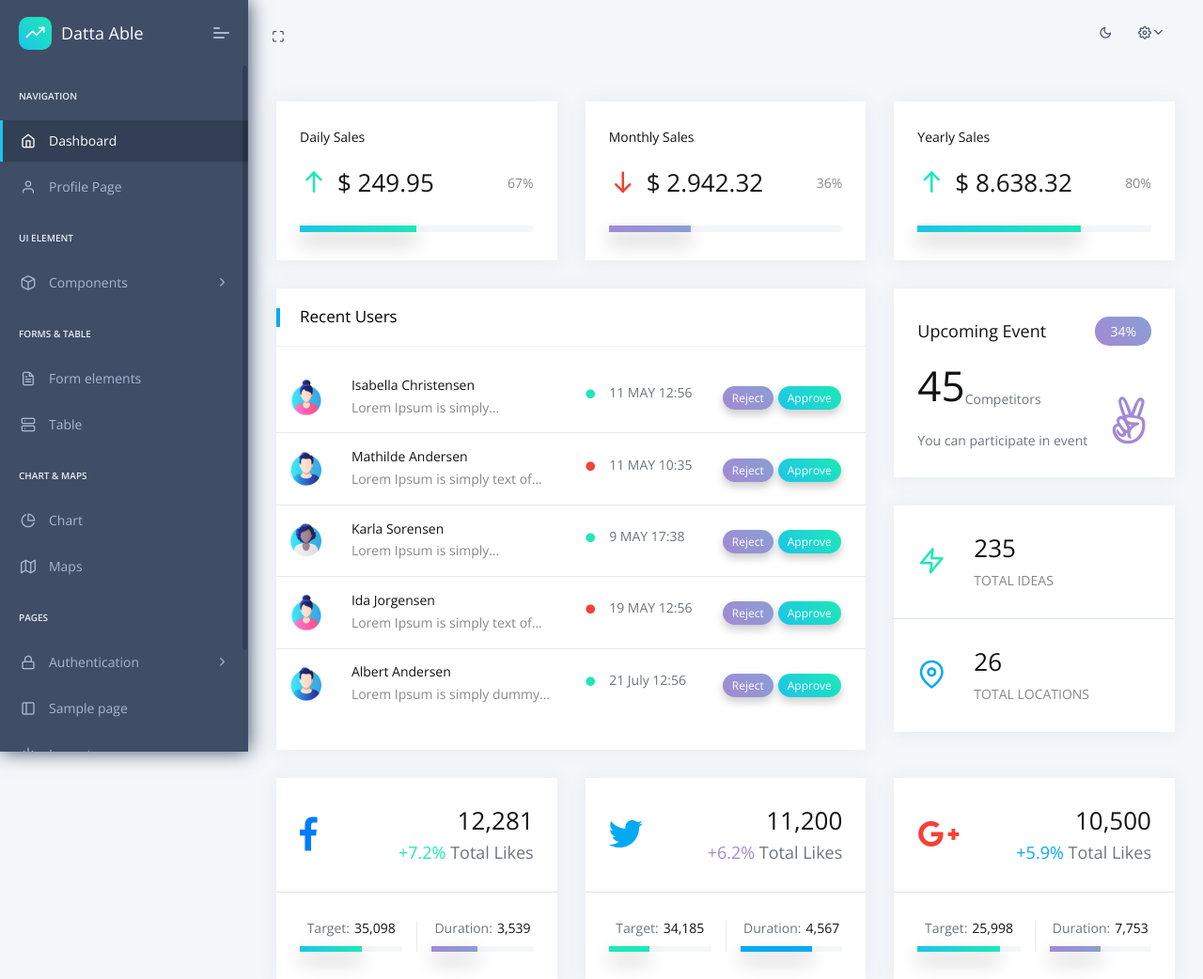
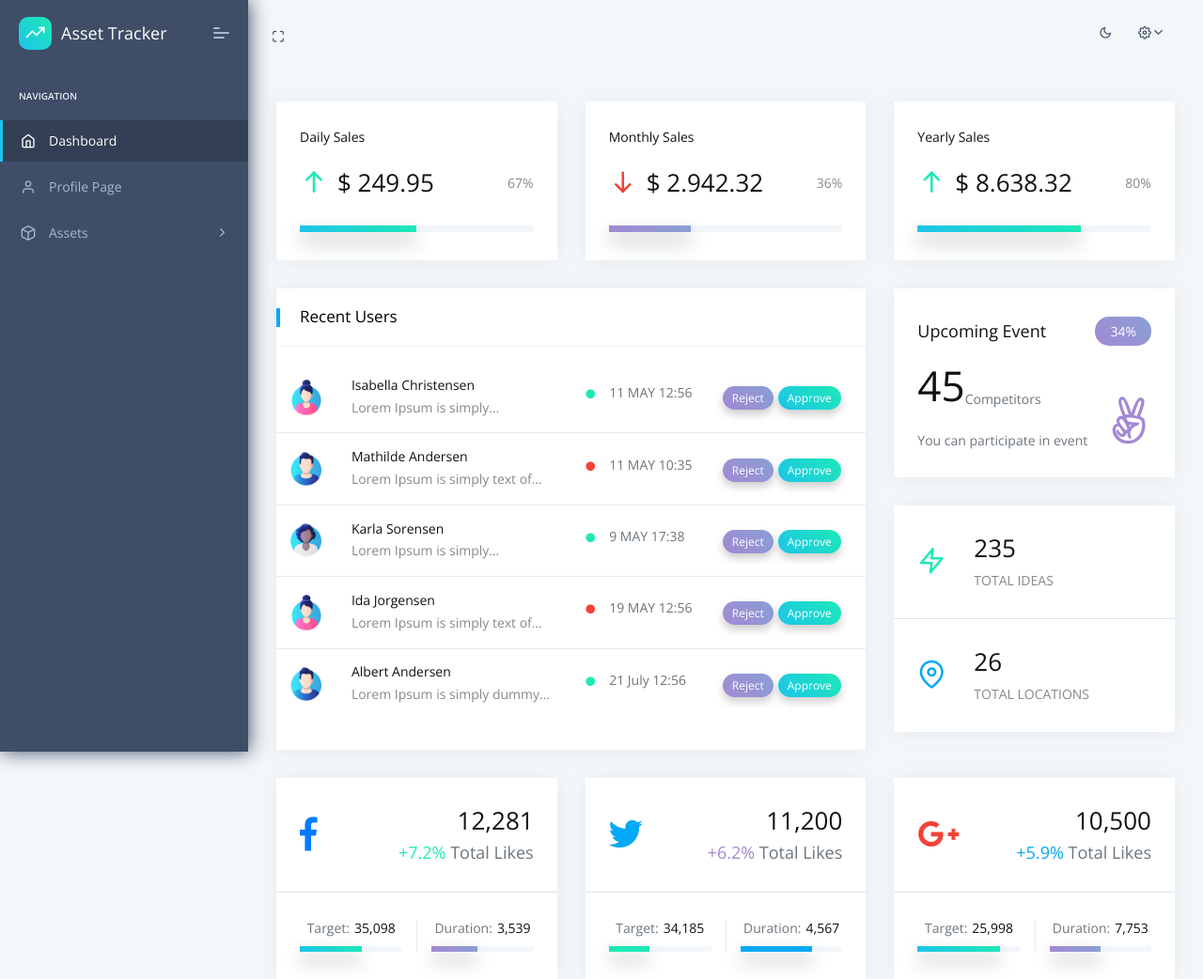
Before and after one commit to DevlanCodingPlayground/AssetTracker, a Flask app: page /index in a window 1280 px wide. Shown: the top 1042 px of the page at 94% size. Run offline with Flask 2, Linux system fonts and the light colour scheme; the visitor is signed in with stand-in values (Sample User, id 1); parts of the project's set-up code (start-up, migrations or seed data) failed here and were passed over; some libraries are stand-ins or nearby versions.

Commit message:
Clean Redundant Files

```diff
--- a/apps/templates/includes/sidebar.html
+++ b/apps/templates/includes/sidebar.html
@@ -6,105 +6,51 @@
         <div class="b-bg">
           <i class="feather icon-trending-up"></i>
         </div>
-                <span class="b-title">Datta Able</span>
+        <span class="b-title">Asset Tracker</span>
       </a>
-            <a class="mobile-menu" id="mobile-collapse" href="javascript:"><span></span></a>
+      <a class="mobile-menu" id="mobile-collapse" href="javascript:"
+        ><span></span
+      ></a>
     </div>
     <div class="navbar-content scroll-div">
       <ul class="nav pcoded-inner-navbar">
         <li class="nav-item pcoded-menu-caption">
           <label>Navigation</label>
         </li>
-                <li data-username="dashboard Default Ecommerce CRM Analytics Crypto Project"
-                    class="nav-item {% if 'index' in segment %} active {% endif %}">
-                    <a href="/" class="nav-link "><span class="pcoded-micon"><i class="feather icon-home"></i></span><span
-                            class="pcoded-mtext">Dashboard</span></a>
+        <li
+          data-username="dashboard Default Ecommerce CRM Analytics Crypto Project"
+          class="nav-item {% if 'index' in segment %} active {% endif %}"
+        >
+          <a href="/" class="nav-link"
+            ><span class="pcoded-micon"><i class="feather icon-home"></i></span
+            ><span class="pcoded-mtext">Dashboard</span></a
+          >
         </li>
-                <li data-username="Profile Page"
-                    class="nav-item {% if 'profile' in segment %} active {% endif %}">
+        <li
+          data-username="Profile Page"
+          class="nav-item {% if 'profile' in segment %} active {% endif %}"
+        >
           <a href="/profile.html" class="nav-link">
             <span class="pcoded-micon"><i class="feather icon-user"></i></span>
-                            <span class="pcoded-mtext">Profile Page</span></a>
+            <span class="pcoded-mtext">Profile Page</span></a
+          >
         </li>
-                <li class="nav-item pcoded-menu-caption">
-                    <label>UI Element</label>
+        <li
+          data-username="basic components Button Alert Badges breadcrumb Paggination progress Tooltip popovers Carousel Cards Collapse Tabs pills Modal Grid System Typography Extra Shadows Embeds"
+          class="nav-item pcoded-hasmenu"
+        >
+          <a href="javascript:" class="nav-link"
+            ><span class="pcoded-micon"><i class="feather icon-box"></i></span
+            ><span class="pcoded-mtext">Assets</span></a
+          >
+          <ul class="pcoded-submenu">
+            <li class="">
+              <a href="/bc_button.html" class="">Add Category</a>
             </li>
-                <li data-username="basic components Button Alert Badges breadcrumb Paggination progress Tooltip popovers Carousel Cards Collapse Tabs pills Modal Grid System Typography Extra Shadows Embeds"
-                    class="nav-item pcoded-hasmenu ">
-                    <a href="javascript:" class="nav-link "><span class="pcoded-micon"><i class="feather icon-box"></i></span><span
-                            class="pcoded-mtext">Components</span></a>
-                    <ul class="pcoded-submenu">
-                        <li class=""><a href="/bc_button.html" class="">Button</a></li>
-                        <li class=""><a href="/bc_badges.html" class="">Badges</a></li>
-                        <li class=""><a href="/bc_breadcrumb-pagination.html" class="">Breadcrumb & paggination</a></li>
-                        <li class=""><a href="/bc_collapse.html" class="">Collapse</a></li>
-                        <li class=""><a href="/bc_tabs.html" class="">Tabs & pills</a></li>
-                        <li class=""><a href="/bc_typography.html" class="">Typography</a></li>
-
-
-                        <li class=""><a href="/icon-feather.html" class="">Feather<span
-                                class="pcoded-badge label label-danger">NEW</span></a></li>
+            <li class="">
+              <a href="/bc_badges.html" class="">Manage Categories</a>
+            </li>
           </ul>
-                </li>
-                <li class="nav-item pcoded-menu-caption">
-                    <label>Forms & table</label>
-                </li>
-                <li data-username="form elements advance componant validation masking wizard picker select"
-                    class="nav-item {% if 'form_elements' in segment %} active {% endif %}">
-                    <a href="/form_elements.html" class="nav-link "><span class="pcoded-micon"><i
-                            class="feather icon-file-text"></i></span><span
-                            class="pcoded-mtext">Form elements</span></a>
-                </li>
-                <li data-username="Table bootstrap datatable footable"
-                    class="nav-item {% if 'tbl_bootstrap' in segment %} active {% endif %}">
-                    <a href="/tbl_bootstrap.html" class="nav-link "><span class="pcoded-micon"><i
-                            class="feather icon-server"></i></span><span class="pcoded-mtext">Table</span></a>
-                </li>
-                <li class="nav-item pcoded-menu-caption">
-                    <label>Chart & Maps</label>
-                </li>
-                <li data-username="Charts Morris"
-                    class="nav-item {% if 'chart-morris' in segment %} active {% endif %}">
-                    <a href="/chart-morris.html" class="nav-link "><span
-                        class="pcoded-micon"><i class="feather icon-pie-chart"></i></span><span class="pcoded-mtext">Chart</span></a>
-                </li>
-                <li data-username="Maps Google"
-                    class="nav-item {% if 'map-google' in segment %} active {% endif %}">
-                    <a href="/map-google.html" class="nav-link "><span
-                        class="pcoded-micon"><i class="feather icon-map"></i></span><span
-                        class="pcoded-mtext">Maps</span></a></li>
-                <li class="nav-item pcoded-menu-caption">
-                    <label>Pages</label>
-                </li>
-                <li data-username="Authentication Sign up Sign in reset password Change password Personal information profile settings map form subscribe"
-                    class="nav-item pcoded-hasmenu">
-                    <a href="javascript:" class="nav-link "><span class="pcoded-micon"><i class="feather icon-lock"></i></span><span
-                            class="pcoded-mtext">Authentication</span></a>
-                    <ul class="pcoded-submenu">
-                        <li class=""><a href="/register.html" class="" target="_blank">Sign UP</a></li>
-                        <li class=""><a href="/login.html" class="" target="_blank">Sign IN</a></li>
-                    </ul>
-                </li>
-
-                <li data-username="Sample Page" class="nav-item"><a href="/page-blank.html" class="nav-link"><span
-                        class="pcoded-micon"><i class="feather icon-sidebar"></i></span><span class="pcoded-mtext">Sample page</span></a>
-                </li>
-
-                <li data-username="Disabled Menu" class="nav-item">
-                    <a href="{{ url_for('authentication_blueprint.logout') }}" class="nav-link">
-                        <span class="pcoded-micon"><i class="feather icon-power"></i></span><span class="pcoded-mtext">Logout</span>
-                    </a>
-                </li>
-                <li class="nav-item pcoded-menu-caption">
-                    <label>More Resources</label>
-                </li>
-                <li data-username="Support Page" class="nav-item ">
-                    <a target="_blank" href="https://appseed.us/support" class="nav-link">
-                        <span class="pcoded-micon">
-                            <i class="feather icon-headphones"></i>
-                        </span>
-                        <span class="pcoded-mtext">Support</span>
-                    </a>
         </li>
       </ul>
     </div>
```
Lines whose indentation alone changed are shown as unchanged.
